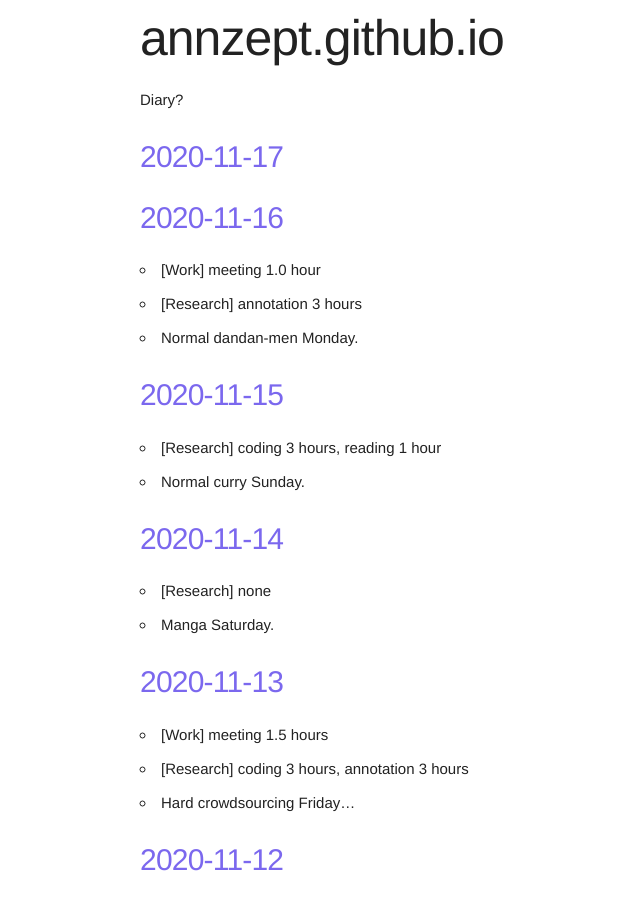
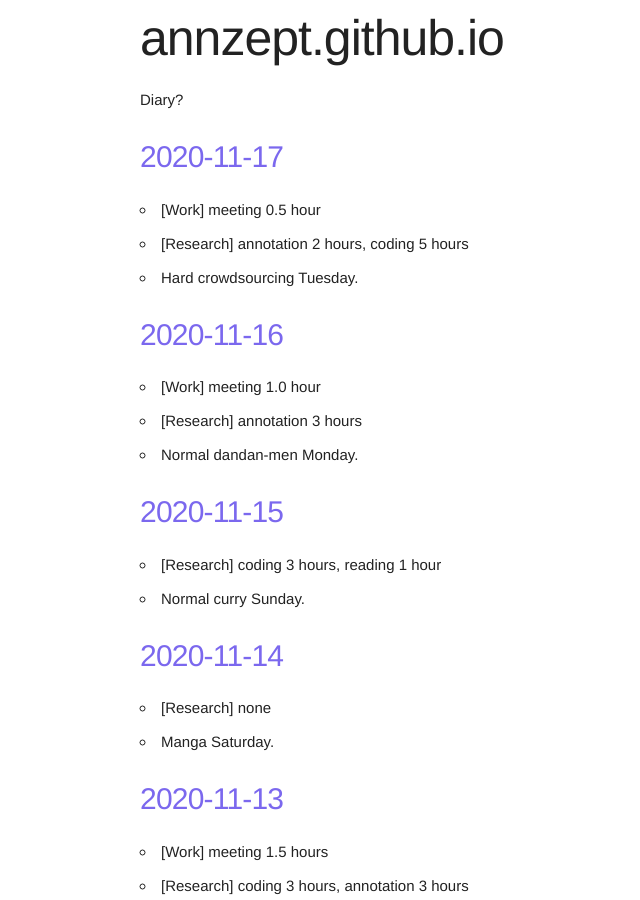
Before and after one commit to annzept/annzept.github.io, a Jekyll site: the page built from index.markdown, in a window 1280 px wide and 900 px high. Shown: the whole window, without its empty margins (20-660 px from the left). Built offline with Jekyll 4.4.1, drawn with Linux system fonts in a browser that asks for light colours.

Commit message:
Wed Nov 18 21:57:27 JST 2020

```diff
--- a/_posts/2020-11-17-diary.md
+++ b/_posts/2020-11-17-diary.md
@@ -4,3 +4,7 @@ title:  2020-11-17
 date:   2020-11-17 23:59:59 +0900
 categories: diary
 ---
+
+- [Work] meeting 0.5 hour
+- [Research] annotation 2 hours, coding 5 hours
+- Hard crowdsourcing Tuesday.
```
